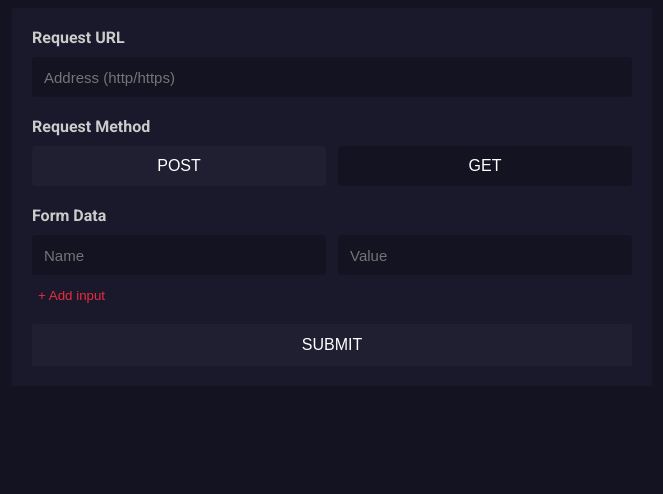
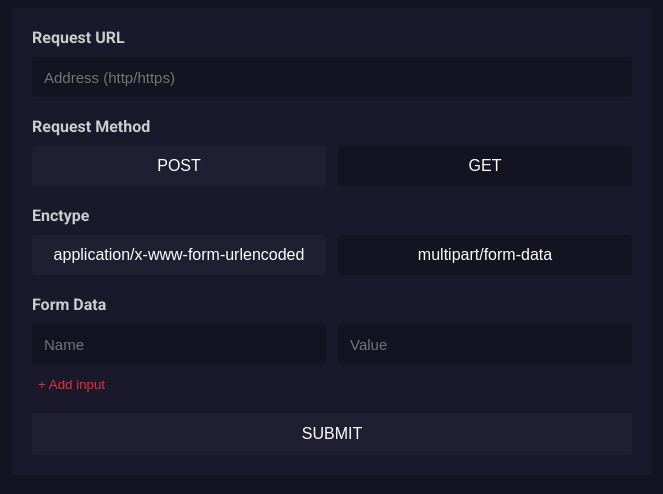
Before and after one commit to neoroles/form_data, a plain HTML site: page index.html in a window 1280 px wide. Shown: the whole page, without its empty margins (308-971 px from the left). Drawn offline with nearby package versions, Linux system fonts and the light colour scheme.

Commit message:
Enctype Form

```diff
--- a/css/index.scss
+++ b/css/index.scss
@@ -86,7 +86,7 @@ button[type=submit] {
     margin-bottom: 20px;
 }
 
-.form-method {
+.select {
     display: flex;
     align-items: center;
     justify-content: space-between;
--- a/index.html
+++ b/index.html
@@ -7,23 +7,33 @@
     <link rel="stylesheet" href="css/index.css">
 </head>
 <body>
-<form id="app" :method="form_method" :action="action">
+<form id="app" :method="form_method" :action="action" :enctype="form_enctype">
     <div class="form-item">
         <label>Request URL</label>
         <input v-model="action" placeholder="Address (http/https)" required>
     </div>
     <div class="form-item">
         <label>Request Method</label>
-        <div class="form-method">
+        <div class="select">
             <button type="button" v-for="method in methods"
                     :class="{ 'active': form_method === method.name }"
                     class="method_button"
                     @click="form_method = method.name">
-                {{method.name }}
+                {{ method.name }}
             </button>
         </div>
     </div>
-
+    <div class="form-item">
+        <label>Enctype</label>
+        <div class="select">
+            <button type="button" v-for="enctype in enctypes"
+                    :class="{ 'active': form_enctype === enctype.name }"
+                    class="method_button"
+                    @click="form_enctype = enctype.name">
+                {{ enctype.name }}
+            </button>
+        </div>
+    </div>
     <div class="form-item">
         <label>Form Data</label>
         <div class="data-block" v-for="input in inputs">
@@ -50,7 +60,13 @@
                 { name: 'GET' },
             ],
 
+            enctypes: [
+                { name: 'application/x-www-form-urlencoded' },
+                { name: 'multipart/form-data' },
+            ],
+
             form_method: 'POST',
+            form_enctype: 'application/x-www-form-urlencoded',
             action: '',
         },
         methods: {
```
Also changed, not shown: css/index.css.
